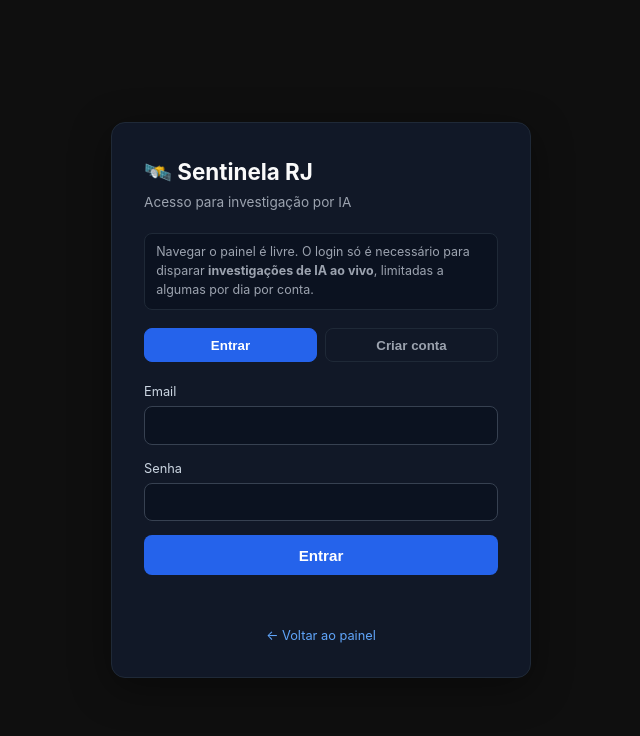
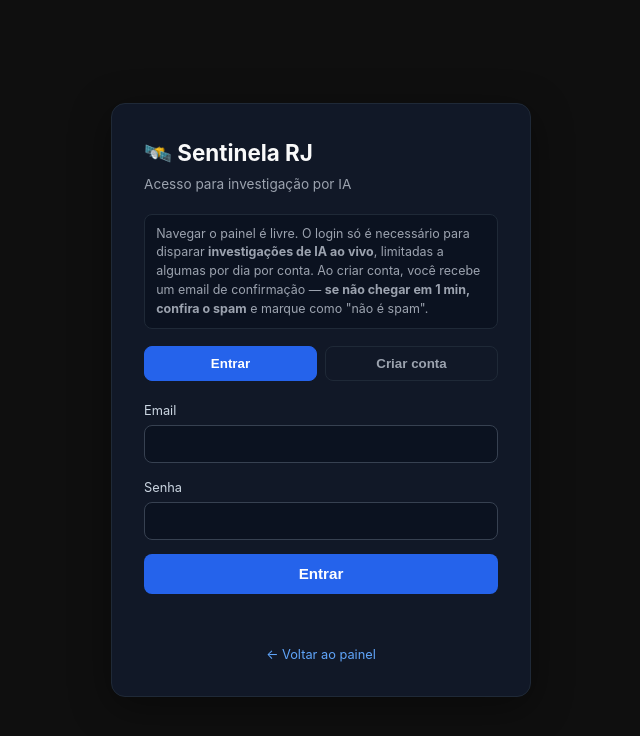
Before and after one commit to simoesleandro/sentinela-rj, a Flask app: page /login in a window 1280 px wide. Shown: the top 736 px of the page, without its empty margins (319-959 px from the left). Run offline with Flask 3, Linux system fonts and the light colour scheme; some libraries are stand-ins or nearby versions.

Commit message:
feat: aviso de spam no cadastro/confirmação de email
Avisa para conferir a pasta de spam na tela de login, na mensagem de cadastro e no reenvio. Bump de versão dos assets (v=20260625) para invalidar cache do navegador.

Co-Authored-By: Claude Opus 4.8 <noreply@anthropic.com>

```diff
--- a/static/app.js
+++ b/static/app.js
@@ -351,7 +351,7 @@ async function reenviarConfirmacao() {
     const res = await fetch(`${BASE}/api/auth/reenviar`, { method: 'POST' });
     const data = await res.json();
     if (data.email_enviado) {
-      alert('Link de confirmação reenviado! Verifique seu email.');
+      alert('Link de confirmação reenviado! Verifique seu email — e confira a pasta de SPAM se não chegar.');
     } else if (data.email_erro) {
       alert('Não consegui enviar o email: ' + data.email_erro);
     } else {
--- a/templates/index.html
+++ b/templates/index.html
@@ -9,8 +9,8 @@
   <link href="https://fonts.googleapis.com/css2?family=Inter:wght@400;500;600;700&display=swap" rel="stylesheet">
   <script src="https://cdn.jsdelivr.net/npm/chart.js@4.4.1/dist/chart.umd.min.js"></script>
   <script src="https://unpkg.com/vis-network@9.1.9/standalone/umd/vis-network.min.js"></script>
-  <link rel="stylesheet" href="/static/style.css?v=20260615">
-  <script src="/static/app.js?v=20260615" defer></script>
+  <link rel="stylesheet" href="/static/style.css?v=20260625">
+  <script src="/static/app.js?v=20260625" defer></script>
 </head>
 <body>
   <header>
--- a/templates/login.html
+++ b/templates/login.html
@@ -4,7 +4,7 @@
   <meta charset="UTF-8">
   <meta name="viewport" content="width=device-width, initial-scale=1.0">
   <title>Entrar — Sentinela RJ</title>
-  <link rel="stylesheet" href="/static/style.css?v=20260615">
+  <link rel="stylesheet" href="/static/style.css?v=20260625">
   <style>
     .auth-wrap { min-height: 100vh; display: flex; align-items: center; justify-content: center; padding: 1.5rem; }
     .auth-card { width: 100%; max-width: 420px; background: #111827; border: 1px solid #1f2937;
@@ -41,6 +41,8 @@
       <div class="auth-info">
         Navegar o painel é livre. O login só é necessário para disparar
         <strong>investigações de IA ao vivo</strong>, limitadas a algumas por dia por conta.
+        Ao criar conta, você recebe um email de confirmação —
+        <strong>se não chegar em 1 min, confira o spam</strong> e marque como "não é spam".
       </div>
 
       <div class="auth-tabs">
@@ -113,7 +115,7 @@
         if (mode === 'registrar') {
           let txt = '✅ Conta criada! ';
           if (data.email_enviado) {
-            txt += `Enviamos um link de confirmação para ${body.email}. Confirme para liberar a IA.`;
+            txt += `Enviamos um link de confirmação para ${body.email} — confirme para liberar a IA. ⚠️ Se não chegar em 1 min, confira a pasta de SPAM.`;
           } else if (data.email_erro) {
             txt += `Mas houve um problema ao enviar o email (${data.email_erro}). Você pode reenviar no painel.`;
           } else {
--- a/templates/verificar.html
+++ b/templates/verificar.html
@@ -4,7 +4,7 @@
   <meta charset="UTF-8">
   <meta name="viewport" content="width=device-width, initial-scale=1.0">
   <title>Confirmação de email — Sentinela RJ</title>
-  <link rel="stylesheet" href="/static/style.css?v=20260615">
+  <link rel="stylesheet" href="/static/style.css?v=20260625">
   <style>
     .v-wrap { min-height: 100vh; display: flex; align-items: center; justify-content: center; padding: 1.5rem; }
     .v-card { width: 100%; max-width: 440px; background: #111827; border: 1px solid #1f2937;
```
